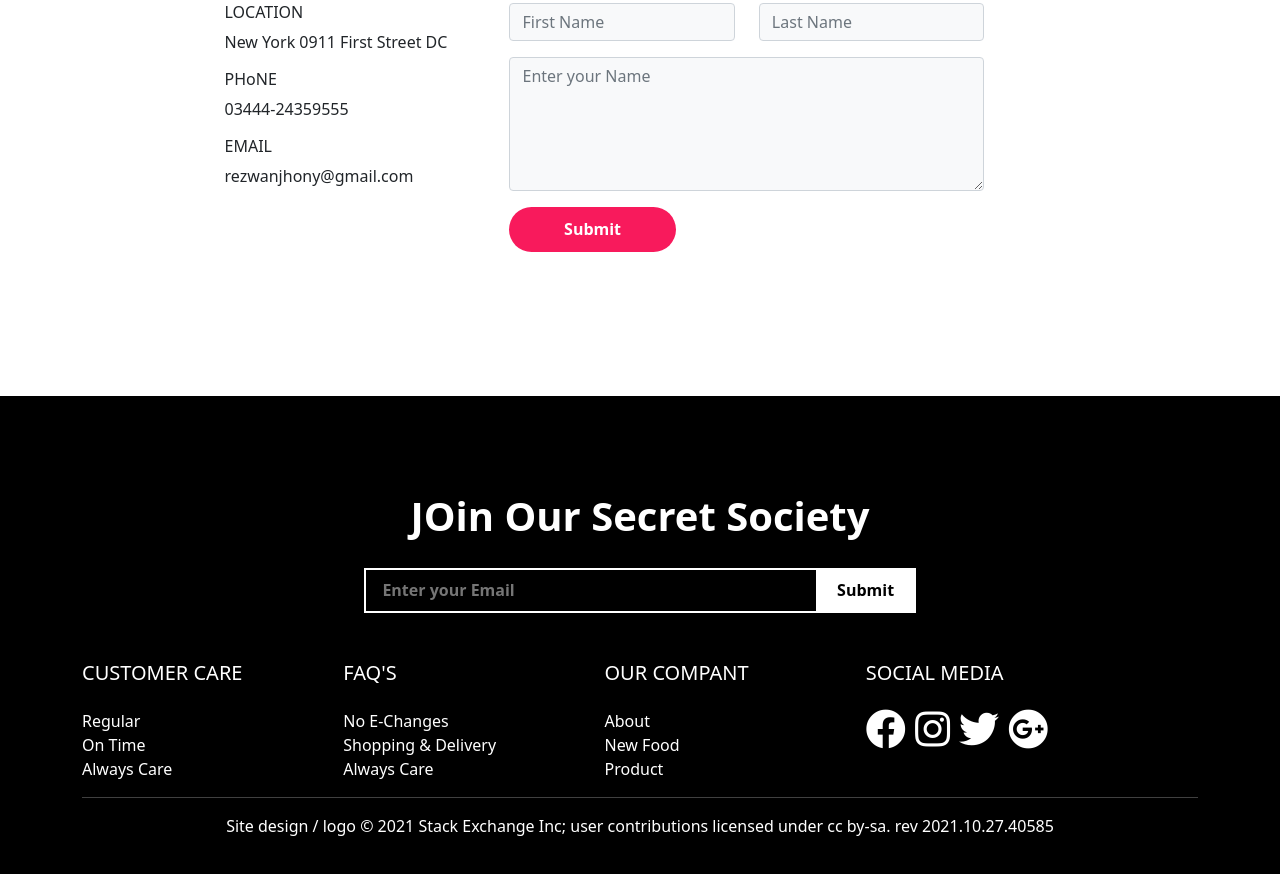
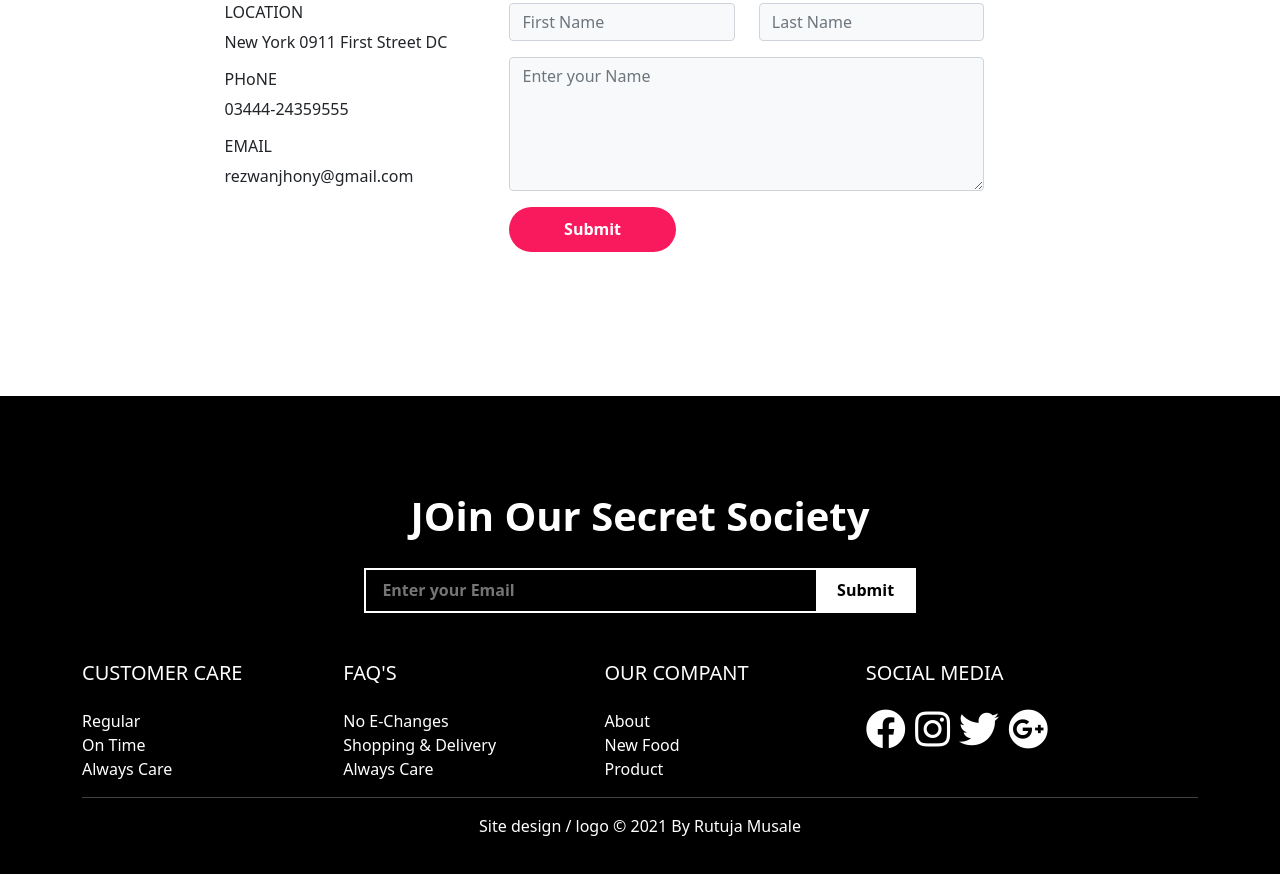
Before and after one commit to rutujamusale/organic-food-website, a plain HTML site: page index.html in a window 1280 px wide. Shown: the part 5105-5979 px from the top of the page. Drawn offline with nearby package versions, Linux system fonts and the light colour scheme.

Commit message:
`Organic Food Website`

```diff
--- a/index.html
+++ b/index.html
@@ -435,8 +435,7 @@
         </div>
       </div>
       <hr>
-      <p class="text-center">Site design / logo © 2021 Stack Exchange Inc; user contributions licensed under cc by-sa.
-        rev 2021.10.27.40585</p>
+      <p class="text-center">Site design / logo © 2021 By Rutuja Musale</p>
     </div>
   </section>
   <script src="https://cdn.jsdelivr.net/npm/bootstrap@5.1.3/dist/js/bootstrap.bundle.min.js"
```
